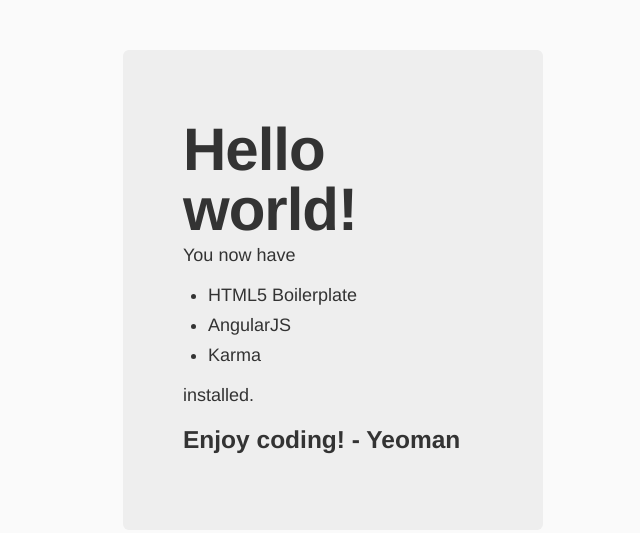
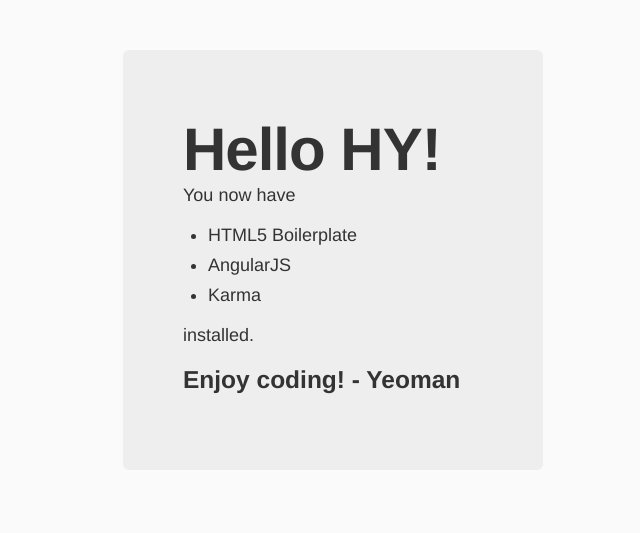
Before and after one commit to seance/ngtouch-deploy, a plain HTML site: page index.html in a window 1280 px wide. Shown: the whole page, without its empty margins (307-947 px from the left). Drawn offline with nearby package versions, Linux system fonts and the light colour scheme.

Commit message:
Deployment update 29

```diff
--- a/views/main.html
+++ b/views/main.html
@@ -1,5 +1,5 @@
 <div class="hero-unit">
-  <h1>Hello world!</h1>
+  <h1>Hello HY!</h1>
   <p>You now have</p>
   <ul>
       <li ng-repeat="thing in awesomeThings">{{thing}}</li>
```
